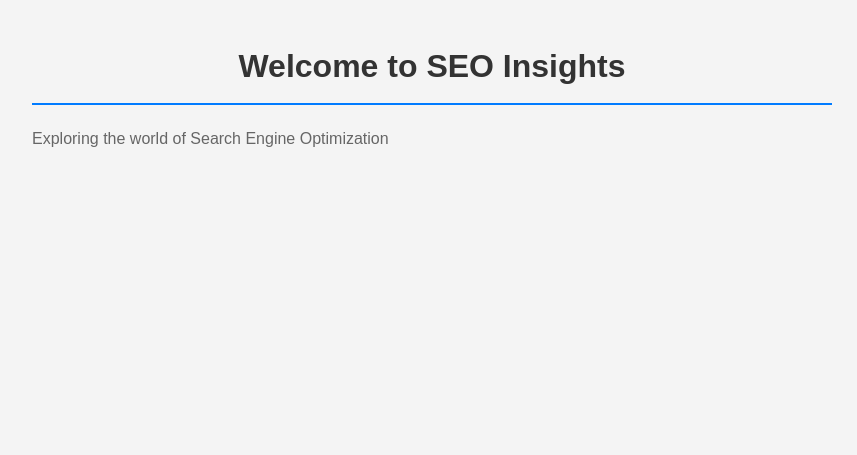
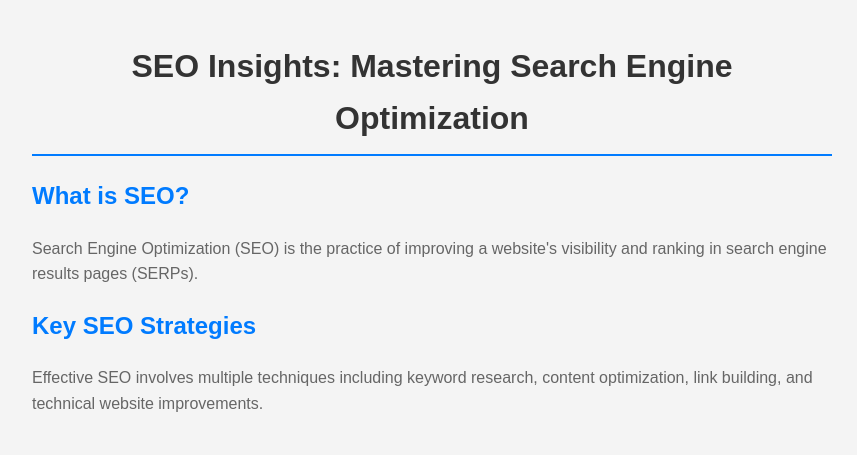
Before and after one commit to Rudy-SEO/new-seom-project, a plain HTML site: page index.html in a window 1280 px wide. Shown: the whole page, without its empty margins (208-1065 px from the left). Drawn offline with Linux system fonts and the light colour scheme.

Commit message:
Enhance SEO with metadata, keywords, and structured content

```diff
--- a/index.html
+++ b/index.html
@@ -2,7 +2,10 @@
 <html lang="en">
 <head>
     <meta charset="UTF-8">
-    <title>SEO Insights</title>
+    <meta name="viewport" content="width=device-width, initial-scale=1.0">
+    <meta name="description" content="Comprehensive guide to Search Engine Optimization strategies and best practices">
+    <meta name="keywords" content="SEO, search engine optimization, digital marketing, web visibility">
+    <title>SEO Insights: Mastering Search Engine Optimization</title>
     <style>
         body {
             font-family: Arial, sans-serif;
@@ -18,13 +21,25 @@
             border-bottom: 2px solid #007bff;
             padding-bottom: 10px;
         }
+        h2 {
+            color: #007bff;
+        }
         p {
             color: #666;
         }
     </style>
 </head>
 <body>
-    <h1>Welcome to SEO Insights</h1>
-    <p>Exploring the world of Search Engine Optimization</p>
+    <h1>SEO Insights: Mastering Search Engine Optimization</h1>
+
+    <section>
+        <h2>What is SEO?</h2>
+        <p>Search Engine Optimization (SEO) is the practice of improving a website's visibility and ranking in search engine results pages (SERPs).</p>
+    </section>
+
+    <section>
+        <h2>Key SEO Strategies</h2>
+        <p>Effective SEO involves multiple techniques including keyword research, content optimization, link building, and technical website improvements.</p>
+    </section>
 </body>
 </html>
```
